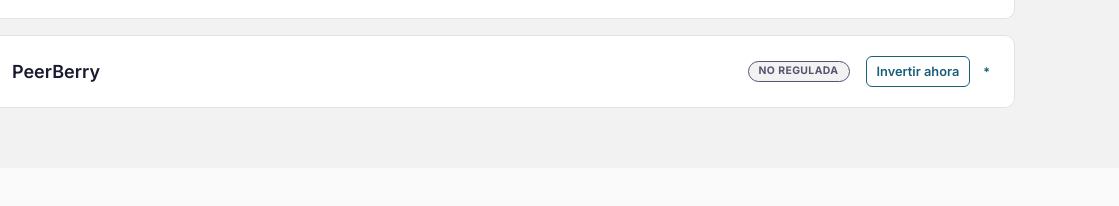
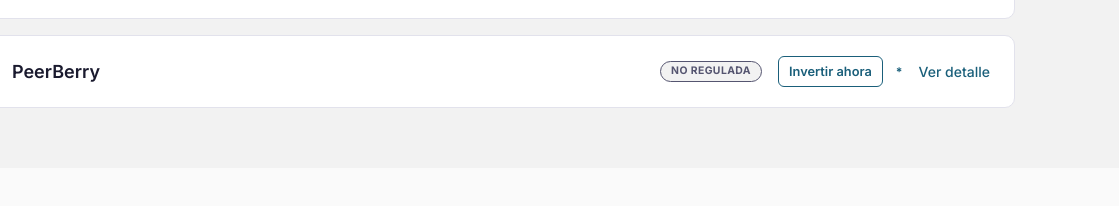
Before and after one commit to rafajcc/thep2pexperience, a plain HTML site: page index.html in a window 1280 px wide. Shown: the part 4690-4896 px from the top of the page, 161-1280 px from the left. Drawn offline with nearby package versions, Linux system fonts and the light colour scheme.

Commit message:
add missing Ver detalle toggle to PeerBerry card

```diff
--- a/index.html
+++ b/index.html
@@ -626,6 +626,7 @@
         <span class="platform-name" data-i18n="plataforma_peerberry.nombre">PeerBerry</span>
         <span class="platform-badge badge-unregulated" data-i18n="plataformas.badge_no_regulada">No regulada</span>
         <a data-referral="peerberry" target="_blank" rel="sponsored nofollow noopener noreferrer" class="header-referral-link"><span data-i18n="plataformas.invertir_ahora">Invertir ahora</span></a><span class="ref-asterisk-wrap"><a href="#global-referral-note" class="ref-asterisk">*</a></span>
+        <button class="platform-toggle" aria-expanded="false" data-i18n="plataformas.ver_ficha">Ver detalle</button>
       </div>
       <div class="platform-content">
         <div class="platform-body">
```
